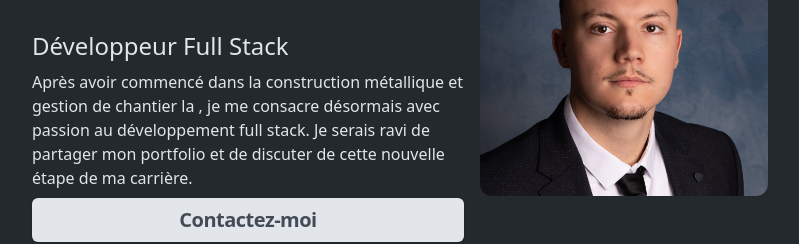
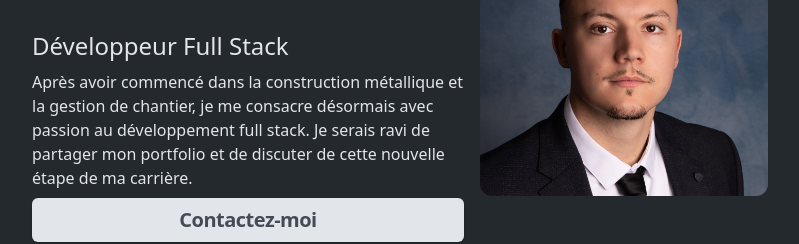
Before and after one commit to guiback0/Guillaume-Zimmer, a Next.js app in the folder my-app/: page / in a window 1280 px wide. Shown: the part 154-398 px from the top of the page, without its empty margins (240-1039 px from the left). Built offline with nearby package versions, Linux system fonts and the light colour scheme; no server answers; the database is empty; a web font is replaced by a local one.

Commit message:
final version 1

```diff
--- a/my-app/src/components/Hero.tsx
+++ b/my-app/src/components/Hero.tsx
@@ -31,11 +31,11 @@ export const Hero = () => {
                      Développeur Full Stack
                   </h2>
                   <p className="text-base">
-                     Après avoir commencé dans la construction métallique et
-                     gestion de chantier la , je me consacre désormais avec
-                     passion au développement full stack. Je serais ravi de
-                     partager mon portfolio et de discuter de cette nouvelle
-                     étape de ma carrière.
+                     Après avoir commencé dans la construction métallique et la
+                     gestion de chantier, je me consacre désormais avec passion
+                     au développement full stack. Je serais ravi de partager mon
+                     portfolio et de discuter de cette nouvelle étape de ma
+                     carrière.
                      {/* <Link href="https://github.com/guiback0">
                             <Code className="inline-flex items-center gap-1">
                                 <GithubIcon
--- a/my-app/src/domain/usecases/getRepos.ts
+++ b/my-app/src/domain/usecases/getRepos.ts
@@ -2,11 +2,11 @@ import axios from "axios";
 import { RepositoryProps } from "@/src/domain/types/repository";
 
 export const getRepos = async (owner: string): Promise<RepositoryProps[]> => {
-   // Clé pour stocker les données dans localStorage
+   // Clé pour stocker les données dans sessionStorage
    const storageKey = `repos_${owner}`;
 
-   // Vérifiez si les données sont déjà présentes dans localStorage
-   const storedData = localStorage.getItem(storageKey);
+   // Vérifiez si les données sont déjà présentes dans sessionStorage
+   const storedData = sessionStorage.getItem(storageKey);
 
    if (storedData) {
       // Si les données sont présentes, retournez-les
@@ -17,8 +17,8 @@ export const getRepos = async (owner: string): Promise<RepositoryProps[]> => {
          `https://api.github.com/users/${owner}/repos`
       );
 
-      // Stockez les données dans localStorage
-      localStorage.setItem(storageKey, JSON.stringify(response.data));
+      // Stockez les données dans sessionStorage
+      sessionStorage.setItem(storageKey, JSON.stringify(response.data));
 
       // Retournez les données
       return response.data;
@@ -32,7 +32,7 @@ export const getTop10ReposBySize = async (
    const repos = await getRepos(owner);
 
    // Triez les dépôts par taille (size) et retournez les 10 premiers
-   return repos.sort((a, b) => (b.size || 0) - (a.size || 0)).slice(0, 10);
+   return repos.sort((a, b) => (b.size || 0) - (a.size || 0)).slice(0, 8);
 };
 
 export const getTop3ReposBySize = async (
```
